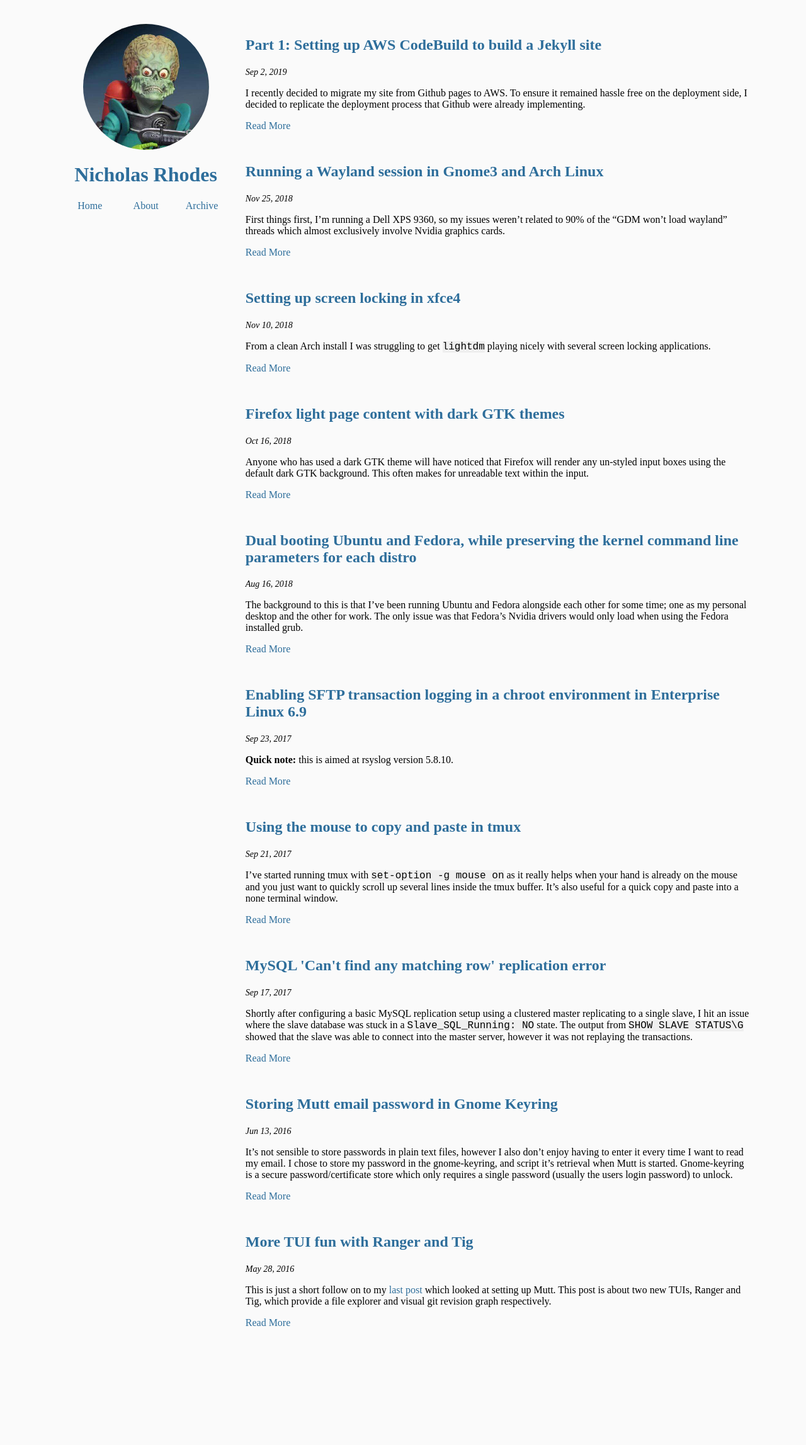
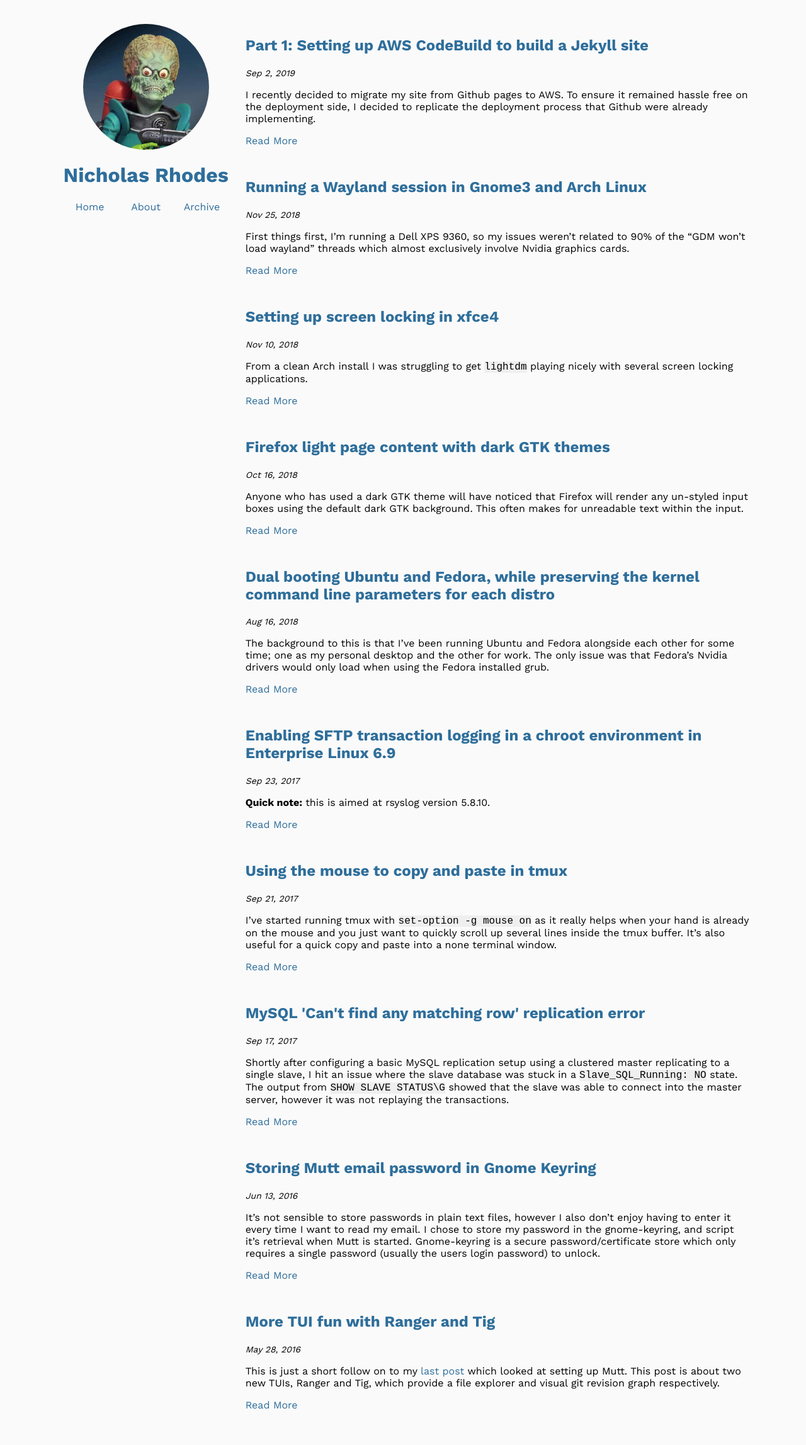
Before and after one commit to nickrhodes-gh/nickrhodes-gh.github.io, a Jekyll site: the page built from index.html, in a window 1280 px wide. Shown: the whole page at 63% size. Built offline with Jekyll 4.4.1, drawn with Linux system fonts in a browser that asks for light colours; before the commit the page ends 2164 px from its top, so only the background shows below that.

Commit message:
Switch to work sans font

```diff
--- a/_layouts/default.html
+++ b/_layouts/default.html
@@ -10,6 +10,7 @@
         <link rel="canonical" href="{{ page.url | replace:'index.html','' | prepend: site.url }}">
         <link rel="stylesheet" type="text/css" href="/assets/css/syntax.css">
         <link rel="stylesheet" type="text/css" href="/assets/css/style.css">
+        <link href="https://fonts.googleapis.com/css?family=Work+Sans:400,700&display=swap" rel="stylesheet">
     </head>
     <body class="{{ site.basetheme }}">
         <div class="grid page-container">
--- a/assets/css/style.scss
+++ b/assets/css/style.scss
@@ -4,7 +4,7 @@
 $link-color: #2e6e9b;
 
 body {
-    font-family: "Ubuntu";
+    font-family: 'Work Sans', sans-serif;
     font-size: 16px;
     background-color: #fafafa;
 }
```
